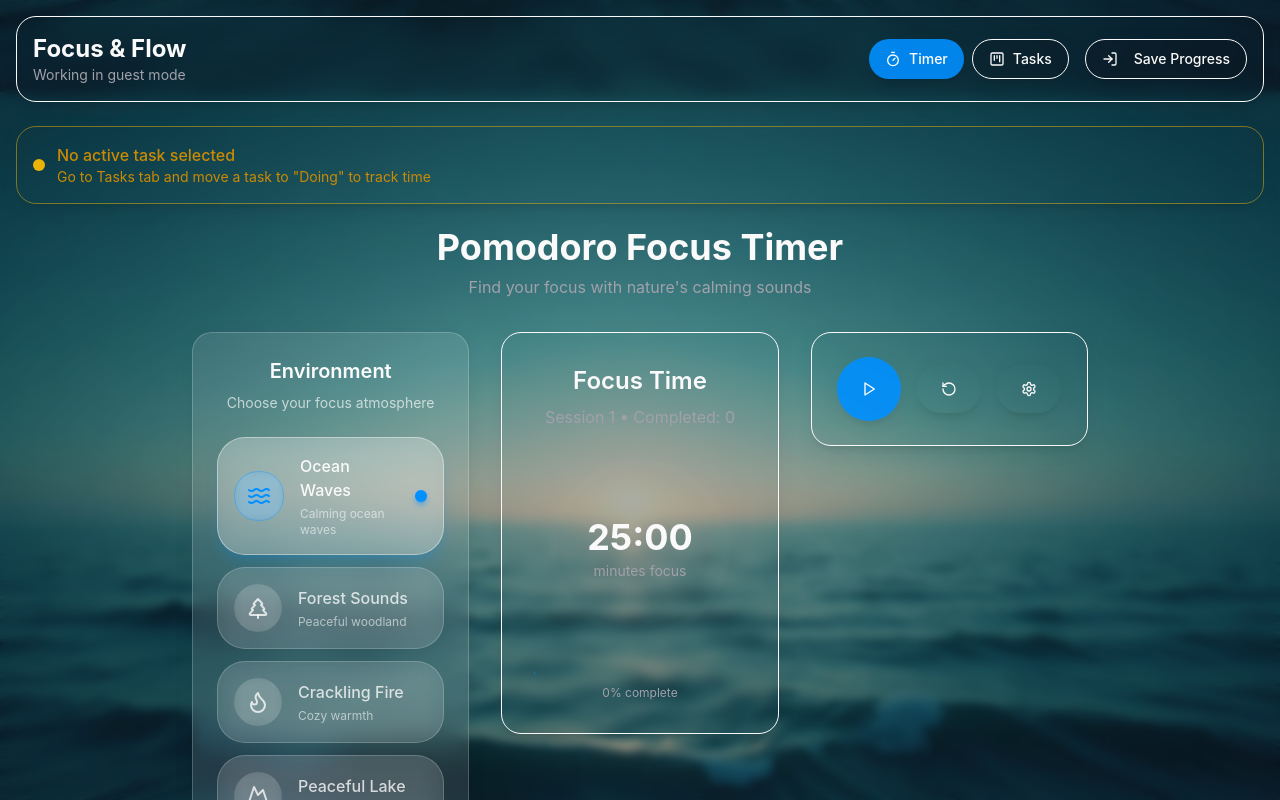
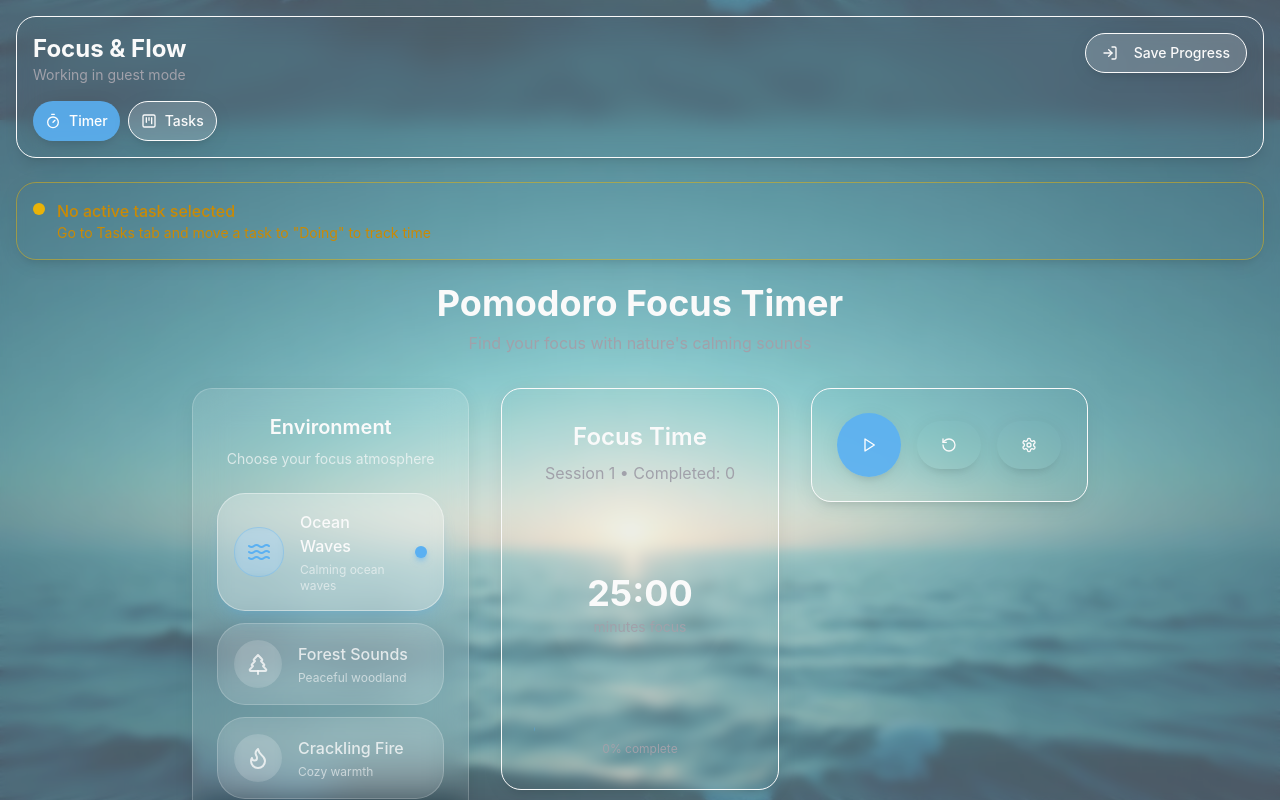
Before and after one commit to dimasmukhlas/webpomodoro, a React (Vite) app: page / in a window 1280 px wide. Shown: the top 800 px of the page. Built offline with nearby package versions, Linux system fonts and the light colour scheme.

Commit message:
Refactor: Update background and RWD

```diff
--- a/src/components/Header.tsx
+++ b/src/components/Header.tsx
@@ -13,50 +13,71 @@ interface HeaderProps {
 
 export const Header = ({ user, activeTab, setActiveTab, onSignOut, onSignIn }: HeaderProps) => {
   return (
-    <Card className="mb-6 bg-card/95 backdrop-blur-md border-border/50 shadow-lg">
-      <div className="p-4 flex items-center justify-between">
-        <div>
-          <h1 className="text-2xl font-bold text-foreground">Focus & Flow</h1>
-          <p className="text-sm text-muted-foreground">
-            {user ? `Welcome back, ${user.email}` : 'Working in guest mode'}
-          </p>
+    <Card className="mb-4 sm:mb-6 bg-card/95 backdrop-blur-md border-border/50 shadow-lg">
+      <div className="p-3 sm:p-4">
+        {/* Top row - Title and Auth */}
+        <div className="flex items-start justify-between mb-3 sm:mb-4">
+          <div className="flex-1 min-w-0">
+            <h1 className="text-xl sm:text-2xl font-bold text-foreground">Focus & Flow</h1>
+            <p className="text-xs sm:text-sm text-muted-foreground truncate">
+              {user ? `Welcome back, ${user.email}` : 'Working in guest mode'}
+            </p>
+          </div>
+
+          {/* Auth Button - Desktop */}
+          <div className="hidden sm:block ml-4">
+            {user ? (
+              <Button variant="outline" size="sm" onClick={onSignOut}>
+                <LogOut className="w-4 h-4 mr-2" />
+                Sign Out
+              </Button>
+            ) : (
+              <Button variant="outline" size="sm" onClick={onSignIn}>
+                <LogIn className="w-4 h-4 mr-2" />
+                Save Progress
+              </Button>
+            )}
+          </div>
         </div>
 
-        <div className="flex items-center gap-4">
+        {/* Bottom row - Navigation and mobile auth */}
+        <div className="flex items-center justify-between gap-2">
           {/* Tab Navigation */}
-          <div className="flex gap-2">
+          <div className="flex gap-1 sm:gap-2">
             <Button
               variant={activeTab === 'timer' ? 'default' : 'outline'}
               size="sm"
               onClick={() => setActiveTab('timer')}
-              className="flex items-center gap-2"
+              className="flex items-center gap-1 sm:gap-2 text-xs sm:text-sm px-2 sm:px-3"
             >
-              <Timer className="w-4 h-4" />
+              <Timer className="w-3 h-3 sm:w-4 sm:h-4" />
               Timer
             </Button>
             <Button
               variant={activeTab === 'tasks' ? 'default' : 'outline'}
               size="sm"
               onClick={() => setActiveTab('tasks')}
-              className="flex items-center gap-2"
+              className="flex items-center gap-1 sm:gap-2 text-xs sm:text-sm px-2 sm:px-3"
             >
-              <KanbanSquare className="w-4 h-4" />
+              <KanbanSquare className="w-3 h-3 sm:w-4 sm:h-4" />
               Tasks
             </Button>
           </div>
 
-          {/* Auth Button */}
-          {user ? (
-            <Button variant="outline" size="sm" onClick={onSignOut}>
-              <LogOut className="w-4 h-4 mr-2" />
-              Sign Out
-            </Button>
-          ) : (
-            <Button variant="outline" size="sm" onClick={onSignIn}>
-              <LogIn className="w-4 h-4 mr-2" />
-              Save Progress
-            </Button>
-          )}
+          {/* Auth Button - Mobile */}
+          <div className="sm:hidden">
+            {user ? (
+              <Button variant="outline" size="sm" onClick={onSignOut} className="px-2 text-xs">
+                <LogOut className="w-3 h-3 mr-1" />
+                Sign Out
+              </Button>
+            ) : (
+              <Button variant="outline" size="sm" onClick={onSignIn} className="px-2 text-xs">
+                <LogIn className="w-3 h-3 mr-1" />
+                Save
+              </Button>
+            )}
+          </div>
         </div>
       </div>
     </Card>
--- a/src/components/IntegratedApp.tsx
+++ b/src/components/IntegratedApp.tsx
@@ -120,7 +120,7 @@ export const IntegratedApp = () => {
   // Always render the app, but show different content based on auth state
 
   return (
-    <div className="min-h-screen p-4 transition-theme">
+    <div className="min-h-screen p-2 sm:p-4 transition-theme">
       {/* Overlay for better content visibility */}
       <div className="absolute inset-0 bg-background/30 backdrop-blur-sm pointer-events-none" />
 
@@ -137,19 +137,21 @@ export const IntegratedApp = () => {
 
         {/* Current Task Status */}
         {taskHooks.currentTask && (
-          <Card className="mb-6 p-4 backdrop-blur-sm bg-card/80 border-border/50">
-            <div className="flex items-center gap-3">
+          <Card className="mb-4 sm:mb-6 p-3 sm:p-4 backdrop-blur-sm bg-card/80 border-border/50">
+            <div className="flex flex-col sm:flex-row sm:items-center gap-2 sm:gap-3">
+              <div className="flex items-center gap-3 flex-1">
                 <div className="w-3 h-3 bg-primary rounded-full animate-pulse"></div>
-              <div className="flex-1">
+                <div className="flex-1 min-w-0">
                   <span className="text-sm text-muted-foreground">Currently focusing on:</span>
-                <h3 className="font-medium text-foreground">{taskHooks.currentTask.title}</h3>
+                  <h3 className="font-medium text-foreground truncate">{taskHooks.currentTask.title}</h3>
                   {!user && (
                     <p className="text-xs text-yellow-600 mt-1">
                       ⚠️ Guest mode - data won't be saved permanently
                     </p>
                   )}
                 </div>
-              <div className="text-right text-sm text-muted-foreground">
+              </div>
+              <div className="text-left sm:text-right text-sm text-muted-foreground flex sm:flex-col gap-4 sm:gap-0">
                 <div>Total time: {Math.floor(taskHooks.currentTask.total_time_spent / 60)}m</div>
                 <div>Sessions: {timerHooks.timerState.completedSessions}</div>
               </div>
@@ -159,10 +161,10 @@ export const IntegratedApp = () => {
 
         {/* No current task warning */}
         {!taskHooks.currentTask && activeTab === 'timer' && (
-          <Card className="mb-6 p-4 backdrop-blur-sm bg-card/80 border-border/50 border-yellow-500/50">
-            <div className="flex items-center gap-3 text-yellow-600">
-              <div className="w-3 h-3 bg-yellow-500 rounded-full"></div>
-              <div>
+          <Card className="mb-4 sm:mb-6 p-3 sm:p-4 backdrop-blur-sm bg-card/80 border-border/50 border-yellow-500/50">
+            <div className="flex items-start gap-3 text-yellow-600">
+              <div className="w-3 h-3 bg-yellow-500 rounded-full mt-1"></div>
+              <div className="flex-1 min-w-0">
                 <p className="font-medium">No active task selected</p>
                 <p className="text-sm">Go to Tasks tab and move a task to "Doing" to track time</p>
               </div>
@@ -171,11 +173,13 @@ export const IntegratedApp = () => {
         )}
 
         {/* Main Content */}
+        <div className="w-full overflow-hidden">
           {activeTab === 'timer' ? (
             <PomodoroTimer {...timerHooks} />
           ) : (
             <TaskBoard />
           )}
+        </div>
       </div>
 
       {/* Login Prompt */}
--- a/src/components/kanban/TaskBoard.tsx
+++ b/src/components/kanban/TaskBoard.tsx
@@ -51,24 +51,26 @@ export const TaskBoard = () => {
   };
 
   return (
-    <div className="space-y-6">
-      <div className="flex items-center justify-between">
-        <div>
-          <h2 className="text-2xl font-bold text-foreground">Task Board</h2>
-          <p className="text-muted-foreground">Organize your work with a simple kanban board</p>
+    <div className="space-y-4 sm:space-y-6 w-full">
+      <div className="flex flex-col sm:flex-row sm:items-center justify-between gap-3 sm:gap-4">
+        <div className="min-w-0">
+          <h2 className="text-xl sm:text-2xl font-bold text-foreground">Task Board</h2>
+          <p className="text-sm text-muted-foreground">Organize your work with a simple kanban board</p>
         </div>
-        <Button onClick={() => setShowTaskForm(true)}>
+        <Button onClick={() => setShowTaskForm(true)} className="w-full sm:w-auto">
           <Plus className="w-4 h-4 mr-2" />
           Add Task
         </Button>
       </div>
 
       {currentTask && (
-        <Card className="p-4 backdrop-blur-sm bg-card/80 border-border/50">
-          <div className="flex items-center gap-2">
-            <div className="w-3 h-3 bg-primary rounded-full animate-pulse"></div>
-            <span className="text-sm text-muted-foreground">Currently focusing on:</span>
-            <span className="font-medium text-foreground">{currentTask.title}</span>
+        <Card className="p-3 sm:p-4 backdrop-blur-sm bg-card/80 border-border/50">
+          <div className="flex flex-col sm:flex-row sm:items-center gap-2">
+            <div className="flex items-center gap-2 min-w-0">
+              <div className="w-3 h-3 bg-primary rounded-full animate-pulse flex-shrink-0"></div>
+              <span className="text-sm text-muted-foreground">Currently focusing on:</span>
+            </div>
+            <span className="font-medium text-foreground truncate">{currentTask.title}</span>
             <span className="text-xs text-muted-foreground">
               ({Math.floor(currentTask.total_time_spent / 60)}m tracked)
             </span>
@@ -76,7 +78,7 @@ export const TaskBoard = () => {
         </Card>
       )}
 
-      <div className="grid grid-cols-1 md:grid-cols-3 gap-6">
+      <div className="grid grid-cols-1 lg:grid-cols-3 gap-4 sm:gap-6 w-full">
         {columns.map(column => (
           <TaskColumn
             key={column.id}
--- a/src/index.css
+++ b/src/index.css
@@ -37,32 +37,32 @@
 
     --radius: 1.5rem;
 
-    /* Apple iOS theme colors */
-    --sea-primary: 206 100% 50%;
-    --sea-secondary: 195 100% 75%;
-    --sea-background: 220 20% 6%;
-    --sea-card: 0 0% 100% / 0.05;
+    /* Apple iOS theme colors - Soft Pastels */
+    --sea-primary: 206 85% 65%;
+    --sea-secondary: 195 80% 85%;
+    --sea-background: 220 25% 92%;
+    --sea-card: 206 40% 98% / 0.15;
 
-    --forest-primary: 142 71% 45%;
-    --forest-secondary: 120 60% 70%;
-    --forest-background: 120 20% 6%;
-    --forest-card: 0 0% 100% / 0.05;
+    --forest-primary: 142 60% 70%;
+    --forest-secondary: 120 55% 85%;
+    --forest-background: 120 25% 92%;
+    --forest-card: 142 30% 98% / 0.15;
 
-    --woodfire-primary: 25 95% 53%;
-    --woodfire-secondary: 25 100% 70%;
-    --woodfire-background: 15 20% 6%;
-    --woodfire-card: 0 0% 100% / 0.05;
+    --woodfire-primary: 25 80% 75%;
+    --woodfire-secondary: 25 70% 85%;
+    --woodfire-background: 15 25% 92%;
+    --woodfire-card: 25 40% 98% / 0.15;
 
-    --lake-primary: 212 100% 48%;
-    --lake-secondary: 220 80% 75%;
-    --lake-background: 230 20% 6%;
-    --lake-card: 0 0% 100% / 0.05;
+    --lake-primary: 212 75% 70%;
+    --lake-secondary: 220 60% 85%;
+    --lake-background: 230 25% 92%;
+    --lake-card: 212 35% 98% / 0.15;
 
-    /* Apple-style gradients with transparency */
-    --gradient-sea: linear-gradient(135deg, hsl(206 100% 10% / 0.8), hsl(220 20% 6% / 0.9));
-    --gradient-forest: linear-gradient(135deg, hsl(142 71% 10% / 0.8), hsl(120 20% 6% / 0.9));
-    --gradient-woodfire: linear-gradient(135deg, hsl(25 95% 10% / 0.8), hsl(15 20% 6% / 0.9));
-    --gradient-lake: linear-gradient(135deg, hsl(212 100% 10% / 0.8), hsl(230 20% 6% / 0.9));
+    /* Apple-style gradients with soft pastels */
+    --gradient-sea: linear-gradient(135deg, hsl(206 60% 85% / 0.3), hsl(220 40% 90% / 0.4));
+    --gradient-forest: linear-gradient(135deg, hsl(142 50% 85% / 0.3), hsl(120 40% 90% / 0.4));
+    --gradient-woodfire: linear-gradient(135deg, hsl(25 60% 85% / 0.3), hsl(15 40% 90% / 0.4));
+    --gradient-lake: linear-gradient(135deg, hsl(212 60% 85% / 0.3), hsl(230 40% 90% / 0.4));
 
     /* Apple-style glass effects */
     --glass-background: 0 0% 100% / 0.1;
```
Lines whose indentation alone changed are shown as unchanged.
